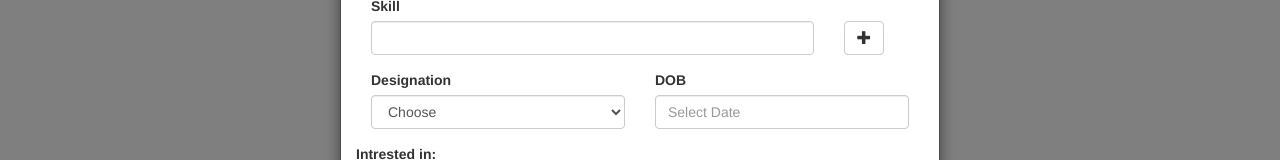
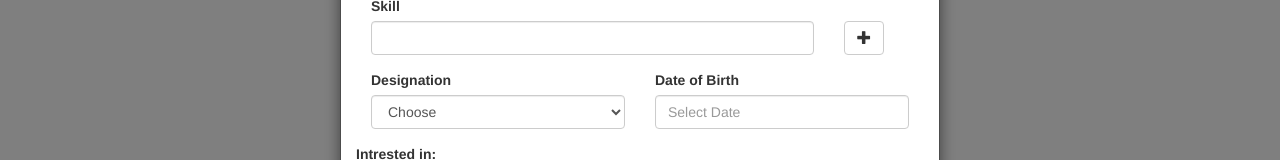
Before and after one commit to Nilam98/Source, a plain HTML site: page EmployeeList.html in a window 1280 px wide. Both pictures are taken after typing "Sample" into the empty fields and a click on the button "Add Employee". Shown: the part 235-395 px from the top of the page. Drawn offline with nearby package versions, Linux system fonts and the light colour scheme.

Commit message:
Change in HTML file

```diff
--- a/EmployeeList.html
+++ b/EmployeeList.html
@@ -96,7 +96,7 @@
                         </select>
                       </div>
                       <div class="form-group col-md-6">
-                        <label >DOB</label>
+                        <label >Date of Birth</label>
                         <input type="text" class="form-control Nat-required" id="datepicker" error-message="Please select DOB!!!" placeholder="Select Date"/>
                     </div>
                     </div>
```
